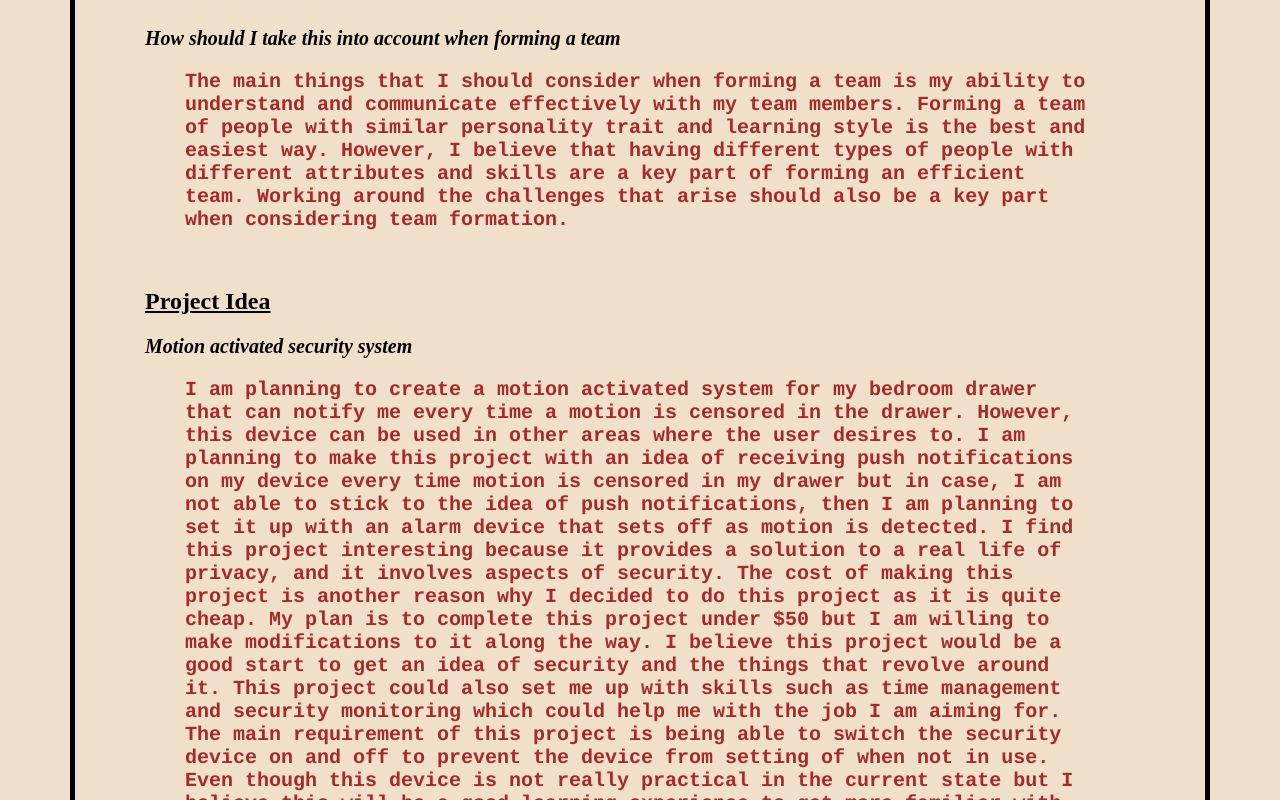
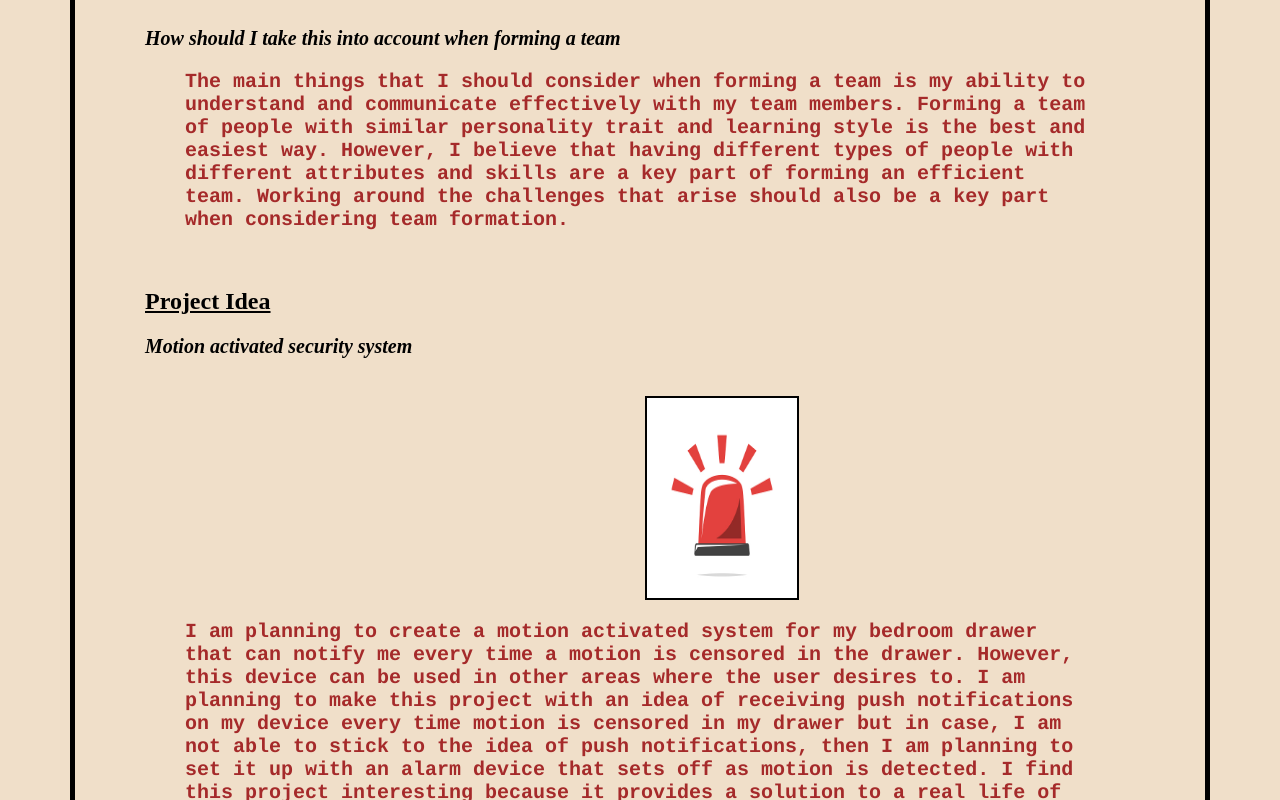
Before and after one commit to neilbmats/My-Profile, a plain HTML site: page index.html in a window 1280 px wide. Shown: the part 4022-4822 px from the top of the page. Drawn offline with Linux system fonts and the light colour scheme; files whose address does not match are found by name.

Commit message:
Update index.html
final

```diff
--- a/index.html
+++ b/index.html
@@ -81,6 +81,16 @@ img.testresult
 
 
 }
+img.alarm
+{
+  border: solid;
+  border-width: 2px;
+  margin-left: 520px;
+  margin-right: 50px;
+  display: block;
+  width: 150px;
+  height: 200px;
+}
 
 body{
   padding:50px;
@@ -144,7 +154,7 @@ Soccer and track events are my fav sport activities to get involved in and I am
 <h2><b><ins>Personal profile<ins><b></h2>
   <h3><i>Myers-Briggs test</i></h3>
   <br>
-  <img class="testresult" src="C:\Users\neilb\OneDrive\Documents\GitHub\My-Profile\Screenshot 2022-08-11 132902.png"></img>
+  <img class="testresult" src="https://github.com/neilbmats/My-Profile/blob/main/Screenshot%202022-08-11%20132902.png?raw=true"></img>
 
 
 <h3><i>What does these results mean to me</i></h3>
@@ -161,6 +171,9 @@ Soccer and track events are my fav sport activities to get involved in and I am
 
 <h2><b><ins>Project Idea<ins><b></h2>
   <h3><i>Motion activated security system</i></h3>
+  <br>
+  <img class="alarm" src="https://github.com/neilbmats/My-Profile/blob/main/alarm.jpeg?raw=true"></img>
+
   <p> I am planning to create a motion activated system for my bedroom drawer that can notify me every time a motion is censored in the drawer. However, this device can be used in other areas where the user desires to. I am planning to make this project with an idea of receiving push notifications on my device every time motion is censored in my drawer but in case, I am not able to stick to the idea of push notifications, then I am planning to set it up with an alarm device that sets off as
     motion is detected. I find this project interesting because it provides a solution to a real life of privacy, and it involves aspects of security. The cost of making this project is another reason why I decided to do this project as it is quite cheap. My plan is to complete this project under $50 but I am willing to make modifications to it along the way.  I believe this project would be a good start to get an idea of security and the things that revolve around it. This project could also
     set me up with skills such as time management and security monitoring which could help me with the job I am aiming for. The main requirement of this project is being able to switch the security device on and off to prevent the device from setting of when not in use. Even though this device is not really practical in the current state but I believe this will be a good learning experience to get more familiar with ESP32 adrino.  </p>
```
